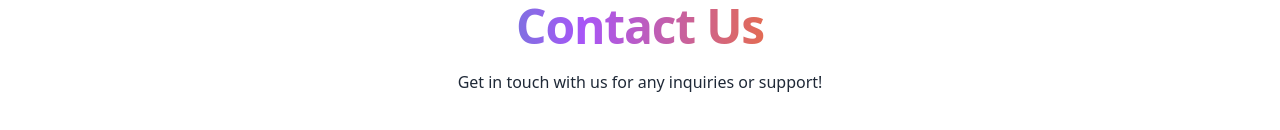
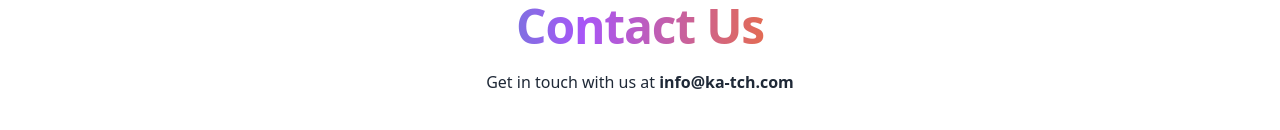
Before and after one commit to Ka-Technology/homepage, a React (Vite) app in the folder frontend/: page / in a window 1280 px wide. Shown: the part 2742-2872 px from the top of the page. Built offline with nearby package versions, Linux system fonts and the light colour scheme.

Commit message:
skeleton complete

```diff
--- a/frontend/src/pages/landingpage.tsx
+++ b/frontend/src/pages/landingpage.tsx
@@ -174,7 +174,9 @@ const LandingPage = () => {
               </span>
             </h1>
             <p className="mb-5">
-              Get in touch with us for any inquiries or support!
+              Get in touch with us at
+              <span className="font-semibold"> info@ka-tch.com
+              </span>
             </p>
             {/* Add your contact form or information here */}
           </div>
```
